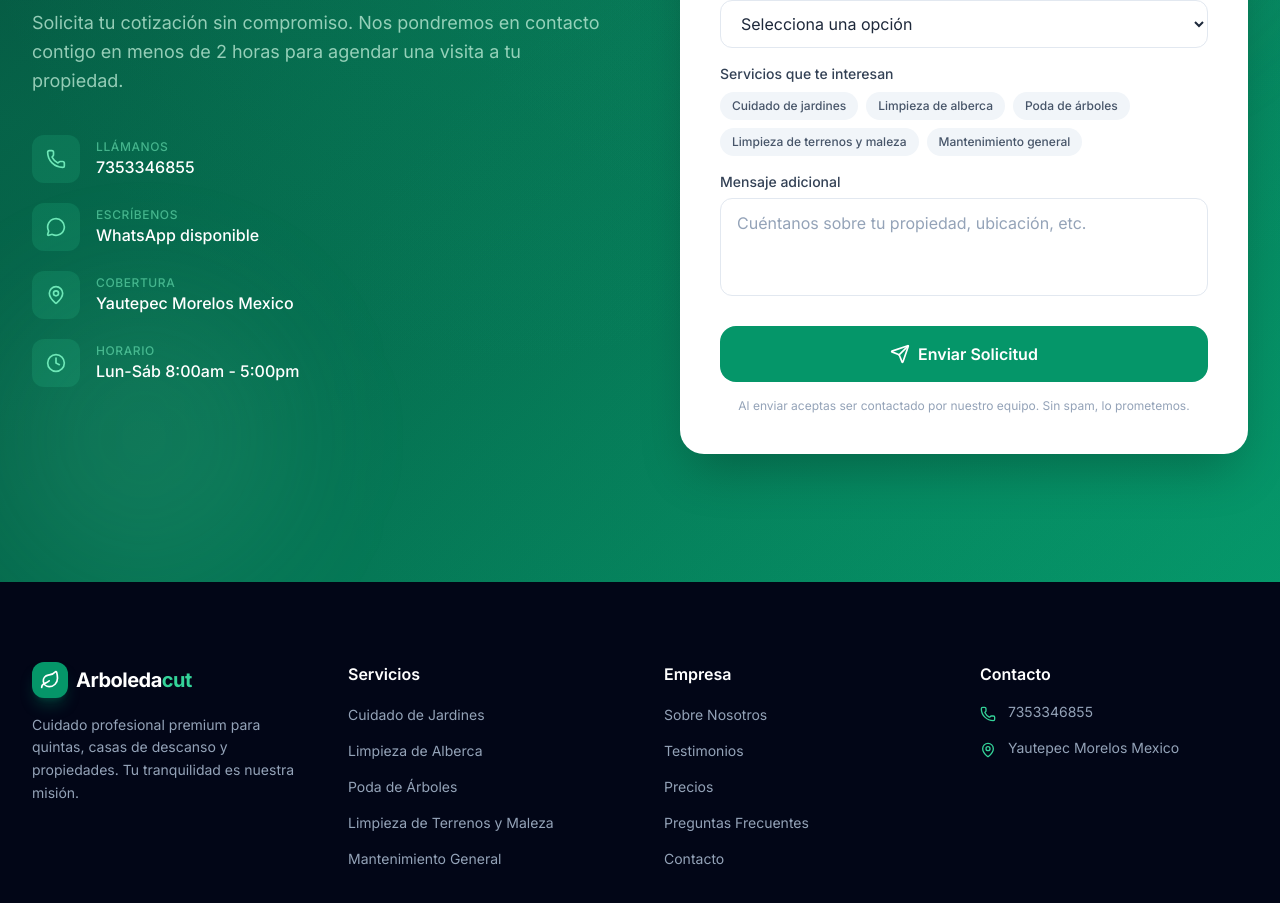
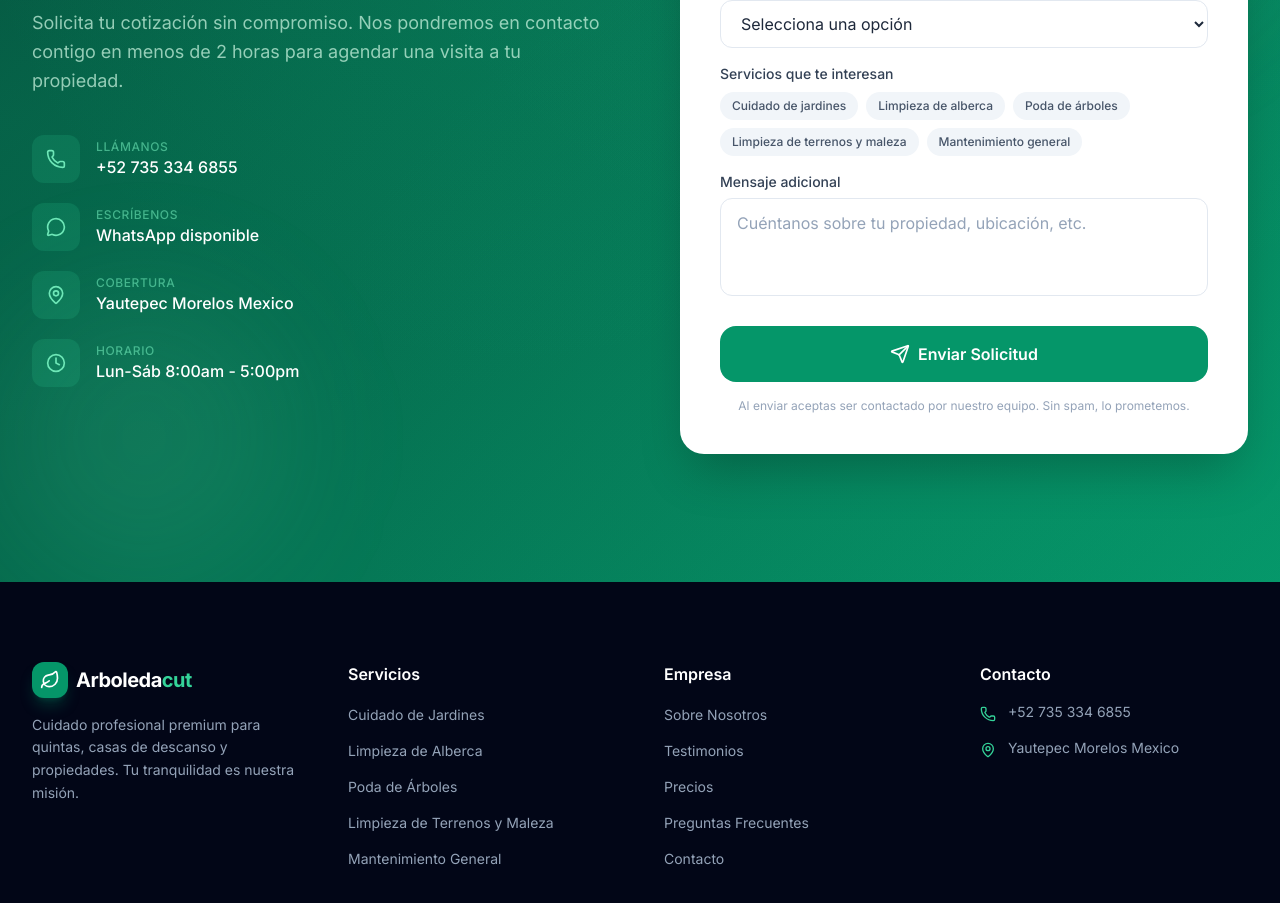
Before and after one commit to Seraphael-mishkan/arboledacut-web, a React (Vite) app: page / in a window 1280 px wide. Shown: the part 9810-10713 px from the top of the page. Built offline with nearby package versions, Linux system fonts and the light colour scheme.

Commit message:
Corregir enlaces de llamadas tel:+527353346855 en Navbar, CTA y Footer

```diff
--- a/src/components/CTA.tsx
+++ b/src/components/CTA.tsx
@@ -94,8 +94,8 @@ export default function CTA() {
             {/* Contact info */}
             <div className="mt-10 space-y-5">
               {[
-                { icon: Phone, text: '7353346855', label: 'Llámanos' },
-                { icon: MessageCircle, text: 'WhatsApp disponible', label: 'Escríbenos' },
+                { icon: Phone, text: '+52 735 334 6855', label: 'Llámanos', href: 'tel:+527353346855' },
+                { icon: MessageCircle, text: 'WhatsApp disponible', label: 'Escríbenos', href: 'https://wa.me/527353346855' },
                 { icon: MapPin, text: 'Yautepec Morelos Mexico', label: 'Cobertura' },
                 { icon: Clock, text: 'Lun-Sáb 8:00am - 5:00pm', label: 'Horario' },
               ].map((item, i) => (
@@ -111,7 +111,13 @@ export default function CTA() {
                   </div>
                   <div>
                     <p className="text-xs text-emerald-300/60 font-medium uppercase tracking-wider">{item.label}</p>
-                    <p className="text-white font-medium">{item.text}</p>
+                    {item.href ? (
+                      <a href={item.href} target={item.href.startsWith('http') ? '_blank' : '_self'} rel="noopener noreferrer" className="text-white font-medium hover:text-emerald-300 transition-colors">
+                        {item.text}
+                      </a>
+                    ) : (
+                      <p className="text-white font-medium">{item.text}</p>
+                    )}
                   </div>
                 </motion.div>
               ))}
--- a/src/components/Footer.tsx
+++ b/src/components/Footer.tsx
@@ -80,7 +80,7 @@ export default function Footer() {
             <ul className="space-y-4">
               <li className="flex items-start gap-3">
                 <Phone className="w-4 h-4 text-emerald-400 mt-1 flex-shrink-0" />
-                <span className="text-slate-400 text-sm">7353346855</span>
+                <a href="tel:+527353346855" className="text-slate-400 hover:text-emerald-400 text-sm transition-colors">+52 735 334 6855</a>
               </li>
               <li className="flex items-start gap-3">
                 <MapPin className="w-4 h-4 text-emerald-400 mt-1 flex-shrink-0" />
--- a/src/components/Navbar.tsx
+++ b/src/components/Navbar.tsx
@@ -62,7 +62,7 @@ export default function Navbar() {
             {/* CTA */}
             <div className="hidden lg:flex items-center gap-3">
               <a
-                href="tel:+521234567890"
+                href="tel:+527353346855"
                 className="flex items-center gap-2 px-4 py-2 rounded-full text-base font-semibold text-emerald-200/95 hover:text-white hover:bg-white/10 transition-all"
               >
                 <Phone className="w-4 h-4 text-emerald-400" />
@@ -114,7 +114,7 @@ export default function Navbar() {
               ))}
               <div className="pt-4 space-y-2">
                 <a
-                  href="tel:+521234567890"
+                  href="tel:+527353346855"
                   className="flex items-center justify-center gap-2 w-full px-4 py-3 border border-emerald-500/30 text-emerald-200 rounded-2xl font-medium hover:bg-emerald-800/30 transition-colors"
                 >
                   <Phone className="w-4 h-4 text-emerald-400" />
```
